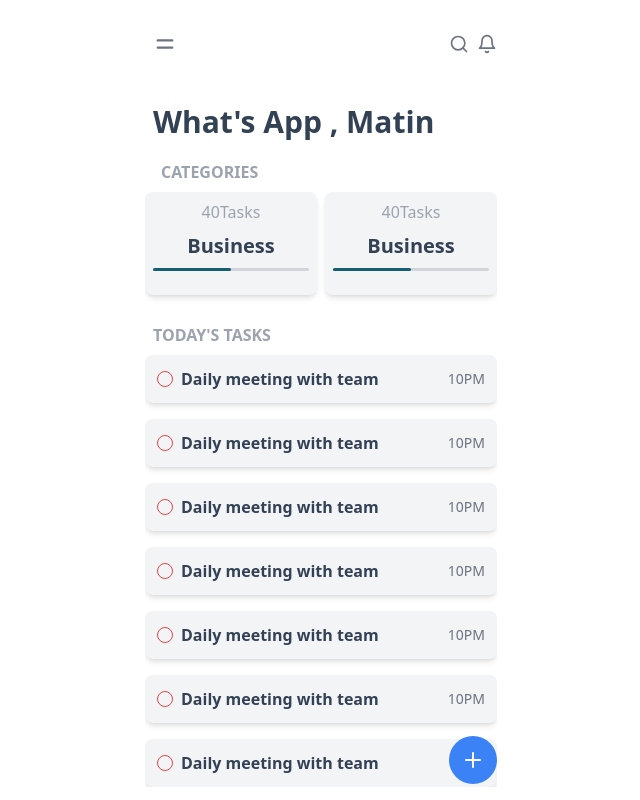
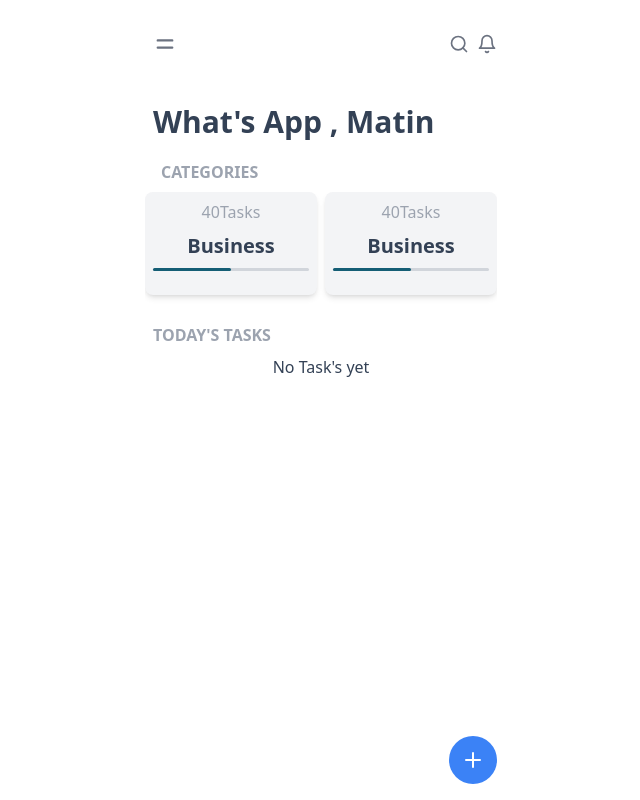
Before and after one commit to Matin-Sangabi/TodoList-App, a React (Create React App) app: page / in a window 1280 px wide. Shown: the whole page, without its empty margins (319-959 px from the left). Built offline with nearby package versions, Linux system fonts and the light colour scheme.

Commit message:
task in storage and useThis TaskPage

```diff
--- a/package.json
+++ b/package.json
@@ -40,6 +40,7 @@
     ]
   },
   "devDependencies": {
+    "@tailwindcss/forms": "^0.5.3",
     "autoprefixer": "^10.4.13",
     "postcss": "^8.4.19",
     "tailwindcss": "^3.2.4"
--- a/src/components/addTasks/addTasks.js
+++ b/src/components/addTasks/addTasks.js
@@ -34,6 +34,7 @@ const AddTasks = () => {
         title: titleTask,
         desc: descTask,
         color: color,
+        completed : false,
         dateUpdated: new Date().toISOString(),
       };
       dispatch(addTasks(task))
@@ -141,7 +142,7 @@ const SetColors = ({
         onClick={toggleColorHandler}
       >
         <span
-          className={`w-6 h-6 rounded-full bg-${color} ring-1 ring-offset-1 ring-${color} group-hover:ring-2 group-hover:ring-offset-2 transition-all ease-linear duration-300`}
+          className={`w-6 h-6 rounded-full  bg-${color} ring-1 ring-offset-1 ring-${color} group-hover:ring-2 group-hover:ring-offset-2 transition-all ease-linear duration-300`}
         ></span>
       </div>
       {toggleColor && (
@@ -149,7 +150,7 @@ const SetColors = ({
           {colors.map((color, i) => (
             <span
               key={i}
-              className={`w-6 h-6 rounded-full bg-${color.color} cursor-pointer hover:ring-2 hover:ring-offset-2 transition-all ease-linear duration-300`}
+              className={`w-6 h-6 rounded-full bg-${color.color} cursor-pointer hover:ring-2 hover:ring-offset-2 hover:ring-${color.color} transition-all ease-linear duration-300`}
               onClick={() => changeColorHandler(color)}
             ></span>
           ))}
--- a/src/components/tasks/tasks.js
+++ b/src/components/tasks/tasks.js
@@ -1,15 +1,48 @@
-import { useSelector } from "react-redux";
+import { useSelector , useDispatch } from "react-redux";
 
 const Tasks = () => {
-  const tasks = useSelector((state) => state.tasks.todos)
-  console.log(tasks);
+  const tasks = useSelector((state) => state.tasks.todos);
+  const CalCulateTime = (time) => {
+    return new Date(time).toLocaleTimeString([], {
+      hour: "2-digit",
+      minute: "2-digit",
+    });
+  };
   return (
     <section className="px-4 w-full ">
       <h1 className="text-gray-400 font-semibold px-2 pt-3 pb-2">
         TODAY'S TASKS
       </h1>
       <div className="flex flex-col gap-y-4 h-[300px] lg:h-full overflow-y-auto">
-        <div className="bg-gray-100 rounded-lg shadow-md flex items-center justify-between p-3">
+        {tasks.length === 0 ? (
+          <div className="text-center text-slate-700">No Task's yet</div>
+        ) : (
+          tasks.map((task) => (
+            <div
+              className="bg-gray-100 rounded-lg shadow-md flex items-center justify-between p-3"
+              key={task.id}
+            >
+              <div className="flex items-center gap-x-2">
+                <input
+                  type="checkbox"
+                  className={`rounded-full ring-0 border-none outline-none focus:ring-gray-400 transition-all ease-in-out duration-300 bg-${task.color} text-gray-500 focus:border-none focus:outline-none`}
+                />
+                <h3 className="text-slate-700 font-semibold">{task.title}</h3>
+              </div>
+              <div className="text-gray-500 text-sm">
+                {CalCulateTime(task.dateUpdated)}
+              </div>
+            </div>
+          ))
+        )}
+      </div>
+    </section>
+  );
+};
+
+export default Tasks;
+/**
+ * <div className="bg-gray-100 rounded-lg shadow-md flex items-center justify-between p-3">
           <div className="flex items-center gap-2">
             <span className="w-4 h-4 flex items-center border border-red-500 rounded-full"></span>
             <h3 className="text-slate-700 font-semibold">
@@ -18,63 +51,4 @@ const Tasks = () => {
           </div>
           <div className="text-gray-500 text-sm">10PM</div>
         </div>
-        <div className="bg-gray-100 rounded-lg shadow-md flex items-center justify-between p-3">
-          <div className="flex items-center gap-2">
-            <span className="w-4 h-4 flex items-center border border-red-500 rounded-full"></span>
-            <h3 className="text-slate-700 font-semibold">
-              Daily meeting with team
-            </h3>
-          </div>
-          <div className="text-gray-500 text-sm">10PM</div>
-        </div>
-        <div className="bg-gray-100 rounded-lg shadow-md flex items-center justify-between p-3">
-          <div className="flex items-center gap-2">
-            <span className="w-4 h-4 flex items-center border border-red-500 rounded-full"></span>
-            <h3 className="text-slate-700 font-semibold">
-              Daily meeting with team
-            </h3>
-          </div>
-          <div className="text-gray-500 text-sm">10PM</div>
-        </div>
-        <div className="bg-gray-100 rounded-lg shadow-md flex items-center justify-between p-3">
-          <div className="flex items-center gap-2">
-            <span className="w-4 h-4 flex items-center border border-red-500 rounded-full"></span>
-            <h3 className="text-slate-700 font-semibold">
-              Daily meeting with team
-            </h3>
-          </div>
-          <div className="text-gray-500 text-sm">10PM</div>
-        </div>
-        <div className="bg-gray-100 rounded-lg shadow-md flex items-center justify-between p-3">
-          <div className="flex items-center gap-2">
-            <span className="w-4 h-4 flex items-center border border-red-500 rounded-full"></span>
-            <h3 className="text-slate-700 font-semibold">
-              Daily meeting with team
-            </h3>
-          </div>
-          <div className="text-gray-500 text-sm">10PM</div>
-        </div>
-        <div className="bg-gray-100 rounded-lg shadow-md flex items-center justify-between p-3">
-          <div className="flex items-center gap-2">
-            <span className="w-4 h-4 flex items-center border border-red-500 rounded-full"></span>
-            <h3 className="text-slate-700 font-semibold">
-              Daily meeting with team
-            </h3>
-          </div>
-          <div className="text-gray-500 text-sm">10PM</div>
-        </div>
-        <div className="bg-gray-100 rounded-lg shadow-md flex items-center justify-between p-3">
-          <div className="flex items-center gap-2">
-            <span className="w-4 h-4 flex items-center border border-red-500 rounded-full"></span>
-            <h3 className="text-slate-700 font-semibold">
-              Daily meeting with team
-            </h3>
-          </div>
-          <div className="text-gray-500 text-sm">10PM</div>
-        </div>
-      </div>
-    </section>
-  );
-};
-
-export default Tasks;
+ */
--- a/tailwind.config.js
+++ b/tailwind.config.js
@@ -6,5 +6,8 @@ module.exports = {
   theme: {
     extend: {},
   },
-  plugins: [],
+  plugins: [
+    require('@tailwindcss/forms'),
+    // ...
+  ],
 }
```
Also changed, not shown: 1 other file (tests, documents, lock files or other folders).
